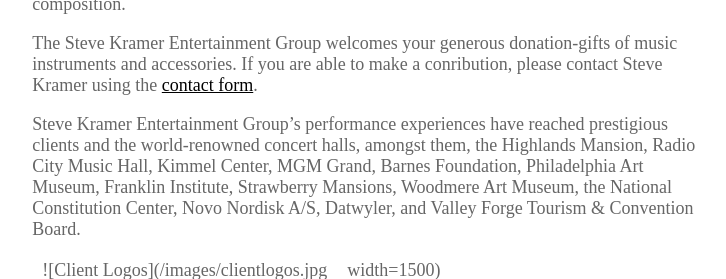
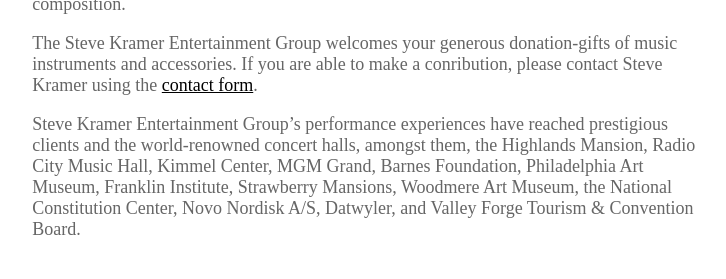
Before and after one commit to stevekramercellist/cellist, a Jekyll site: the page built from entertainment.md, in a window 1280 px wide and 900 px high, scrolled down 1084 px, cut to the strip 0-279 px from the top of the window. Shown: the whole strip, without its empty margins (437-1163 px from the left). Built offline with Jekyll 4.4.1, drawn with Linux system fonts in a browser that asks for light colours; nearby versions of some CDN libraries.

Commit message:
Update entertainment.md

```diff
--- a/entertainment.md
+++ b/entertainment.md
@@ -18,7 +18,7 @@
 
 Steve Kramer Entertainment Group's performance experiences have reached prestigious clients and the world-renowned concert halls, amongst them, the Highlands Mansion, Radio City Music Hall, Kimmel Center, MGM Grand, Barnes Foundation, Philadelphia Art Museum, Franklin Institute, Strawberry Mansions, Woodmere Art Museum, the National Constitution Center, Novo Nordisk A/S, Datwyler, and Valley Forge Tourism & Convention Board.
 
-![Client Logos](/images/clientlogos.jpg | width=1500)
+![Client Logos](/images/clientlogos2.jpg)
 
 
 <iframe width="100%" height="300" scrolling="no" frameborder="no" allow="autoplay" src="https://w.soundcloud.com/player/?url=https%3A//api.soundcloud.com/tracks/763572550&color=%23ffffff&auto_play=true&hide_related=false&show_comments=true&show_user=true&show_reposts=false&show_teaser=true&visual=true"></iframe>
```
